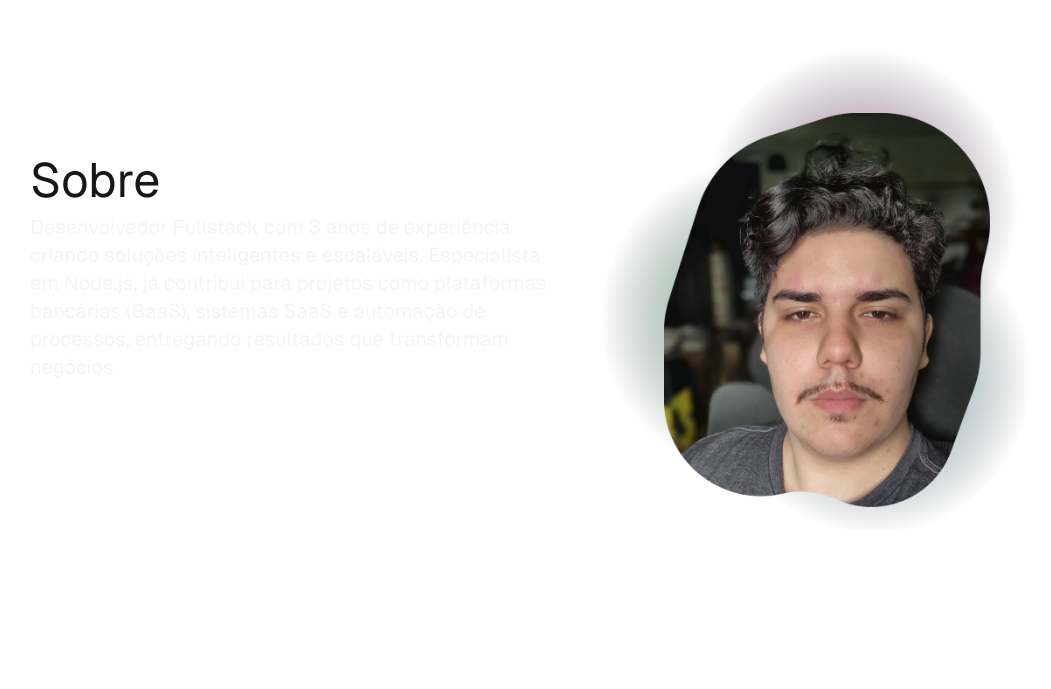
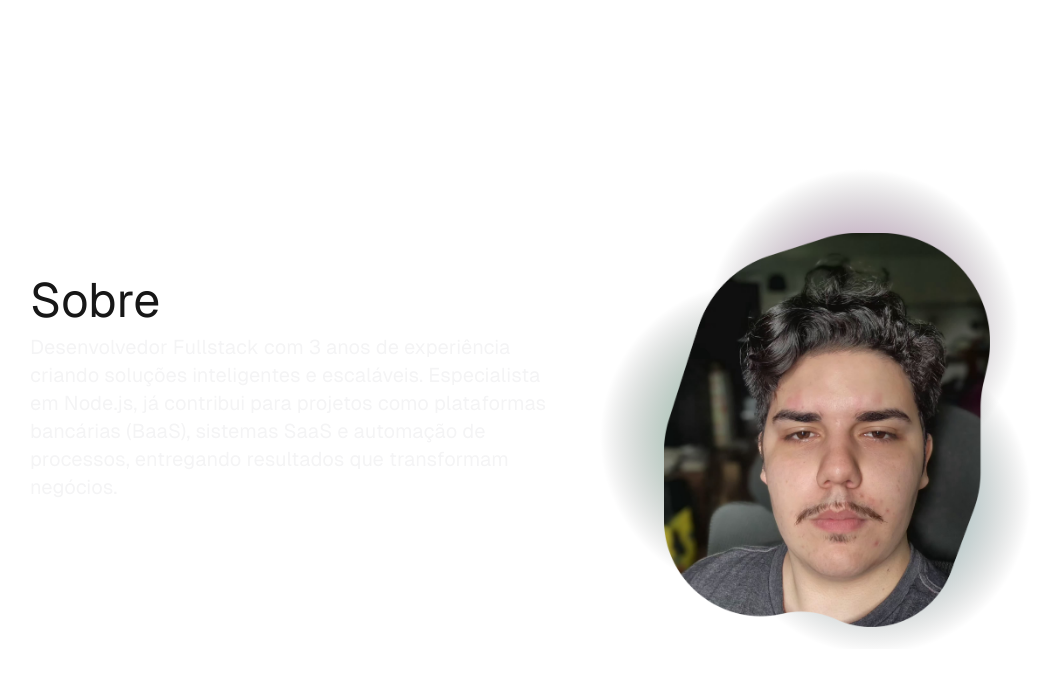
Before and after one commit to juan-resch/juanresch, a Next.js app: page / in a window 1280 px wide. Shown: the part 791-1480 px from the top of the page, without its empty margins (98-1149 px from the left). Built offline with nearby package versions, Linux system fonts and the light colour scheme.

Commit message:
fix height of abaout section

```diff
--- a/pages/index.tsx
+++ b/pages/index.tsx
@@ -67,7 +67,7 @@ export default function Home() {
         </div>
       </motion.div>
       {/* about */}
-      <div id="about" className="flex w-screen min-h-[50vh] items-center justify-center">
+      <div id="about" className="flex w-screen min-h-[100vh] items-center justify-center">
         <div className="flex flex-col w-full max-w-[1024px] py-10">
           <div className="flex z-10 w-full h-[60vh] gap-10 justify-between">
             <div className="flex flex-col mt-10 self-center mb-20">
```
